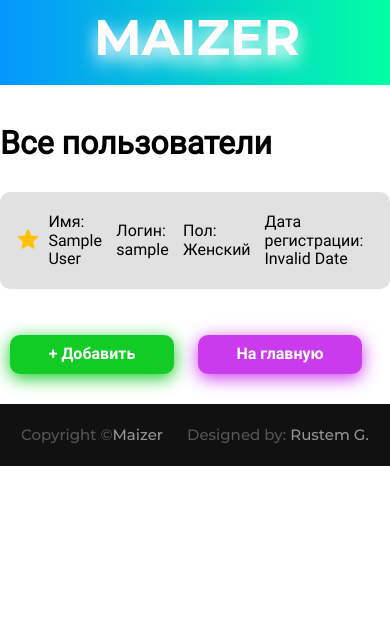
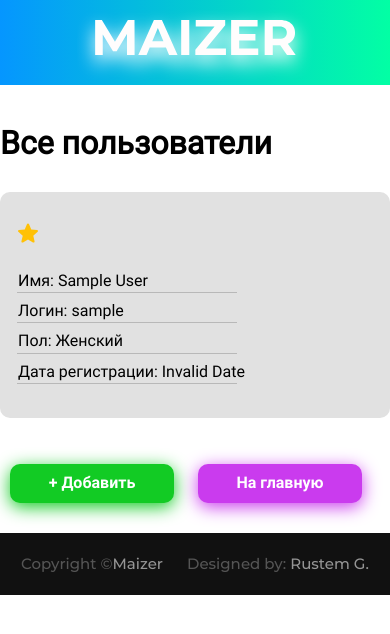
Before and after one commit to Maizerer/maizer-project, a Node server app: page /users in a window 390 px wide. Shown: the top 634 px of the page. Run offline with Node 20, Linux system fonts and the light colour scheme; a user stored in the database is signed in; tables that the repository leaves empty hold one stand-in row (values such as "Sample post"); some libraries are stand-ins or nearby versions.

Commit message:
made a mobile version

```diff
--- a/public/styles/main.css
+++ b/public/styles/main.css
@@ -609,3 +609,76 @@
   font-weight: 600;
   color: #959595;
 }
+
+@media (max-width: 1160px) {
+  .intro-content{
+    background-image: none;
+  }
+}
+@media (max-width: 520px) {
+  .main-description{
+    width: 100%;
+  }
+  .main-note{
+    width: 100%;
+  }
+  .main-btn{
+    margin-top: 10px;
+  }
+  .user table tr {
+    display: block;
+    margin-bottom: 1rem;
+  }
+  .user table td {
+    display: block;
+    text-align: left;
+    width: 100%;
+    position: relative;
+    margin-top: 10px;
+  }
+  .user table td:after{
+    content: '';
+    width: 220px;
+    height: 1px;
+    background-color: #B8B8B8;
+    position: absolute;
+    left: 0;
+    bottom: -2px;
+  }
+  .first-col::after{
+    display: none;
+  }
+  .user table td:before {
+    content: attr(aria-label);
+    float: left;
+    font-weight: bold;
+  }
+  .user-checkboxes{
+    display: block;
+  }
+  .users-form input{
+    margin-top: 10px;
+  }
+}
+@media (max-width: 410px) {
+  header{
+    padding-left: 0;
+    padding-right: 0;
+    text-align: center;
+  }
+  .logo{
+    display: inline-block;
+  }
+  form{
+    width: 100%;
+  }
+  .login-fields input{
+    display: block;
+    width: 90%;
+
+  }
+  #main-btn{
+    margin-top: 20px;
+  }
+
+}
--- a/public/users.html
+++ b/public/users.html
@@ -20,26 +20,12 @@
         <span class="error-holder" id="error-holder"></span>
         <div class="content">
             <ul class="users-list" id="users-list">
-                <!-- <li class="user">
-                    <form method="POST" class="users-form">
-                        <input type="text" name="name" id="name" placeholder="Имя пользователя">
-                        <input type="text" name="login" id="login" placeholder="Телефон или email">
-                        <input type="text" name="password" id="password" placeholder="Пароль">
-                        <div class="checkboxes user-checkboxes">
-                            <input type="radio" name="gender" id="female-check" value="female">
-                            <label for="female-check">Женский</label>
-                            <input type="radio" name="gender" id="men-check" value="male">
-                            <label for="men-check">Мужской</label>
-                        </div>
-                        <a href="" class="save-btn"><img src="svg/save.svg" alt=""></a>
-                    </form>
-                </li> -->
             </ul>
         </div>
         <div class="users-buttons">
             <div class="main-btn users-btn">
                 <button class="add-btn" id="add-btn">+ Добавить</button>
-                <button id="button" type="button" onclick="document.location='/'">На главную</button>
+                <button id="main-btn" type="button" onclick="document.location='/'">На главную</button>
             </div>
         </div>
 
```
